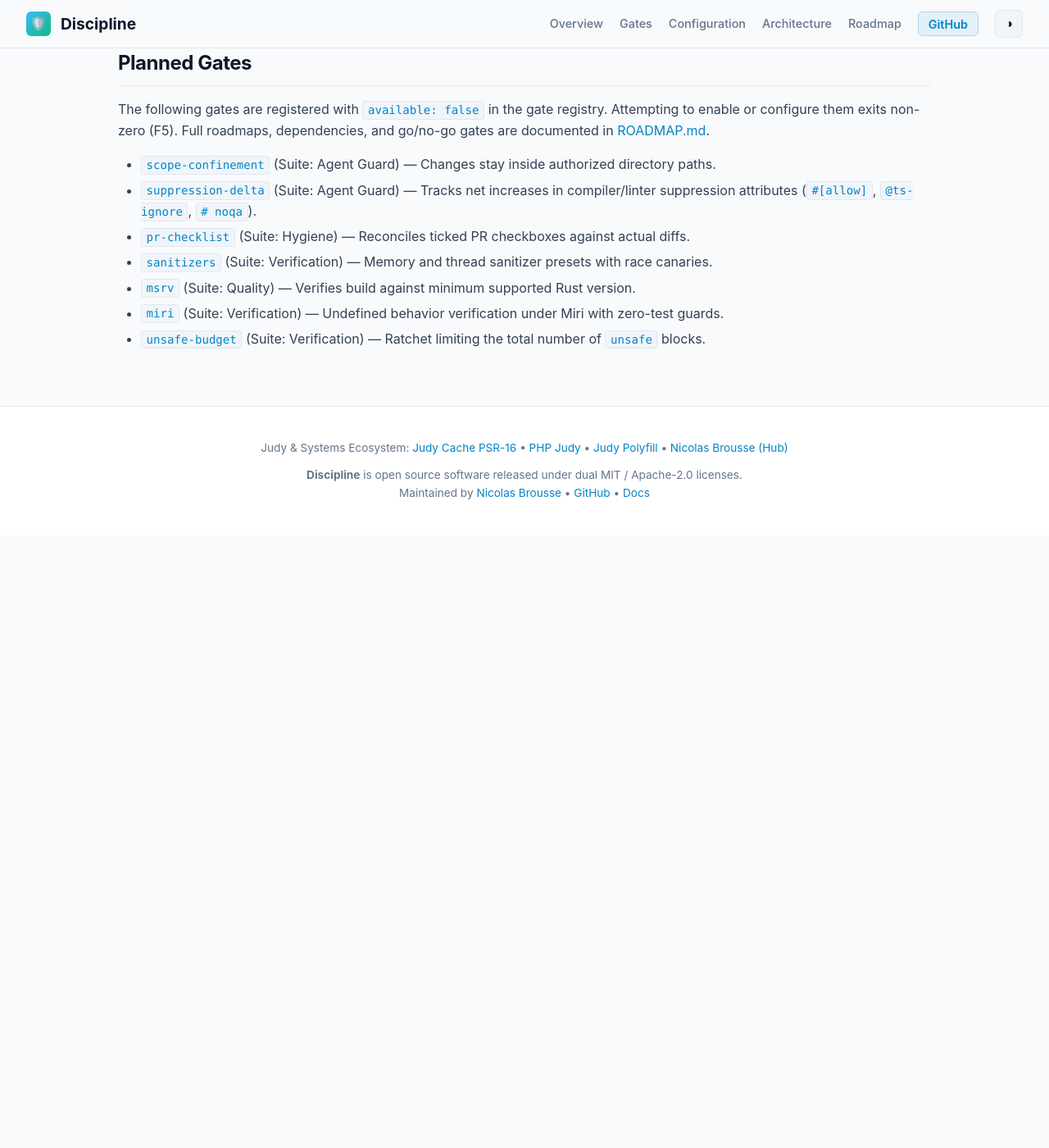
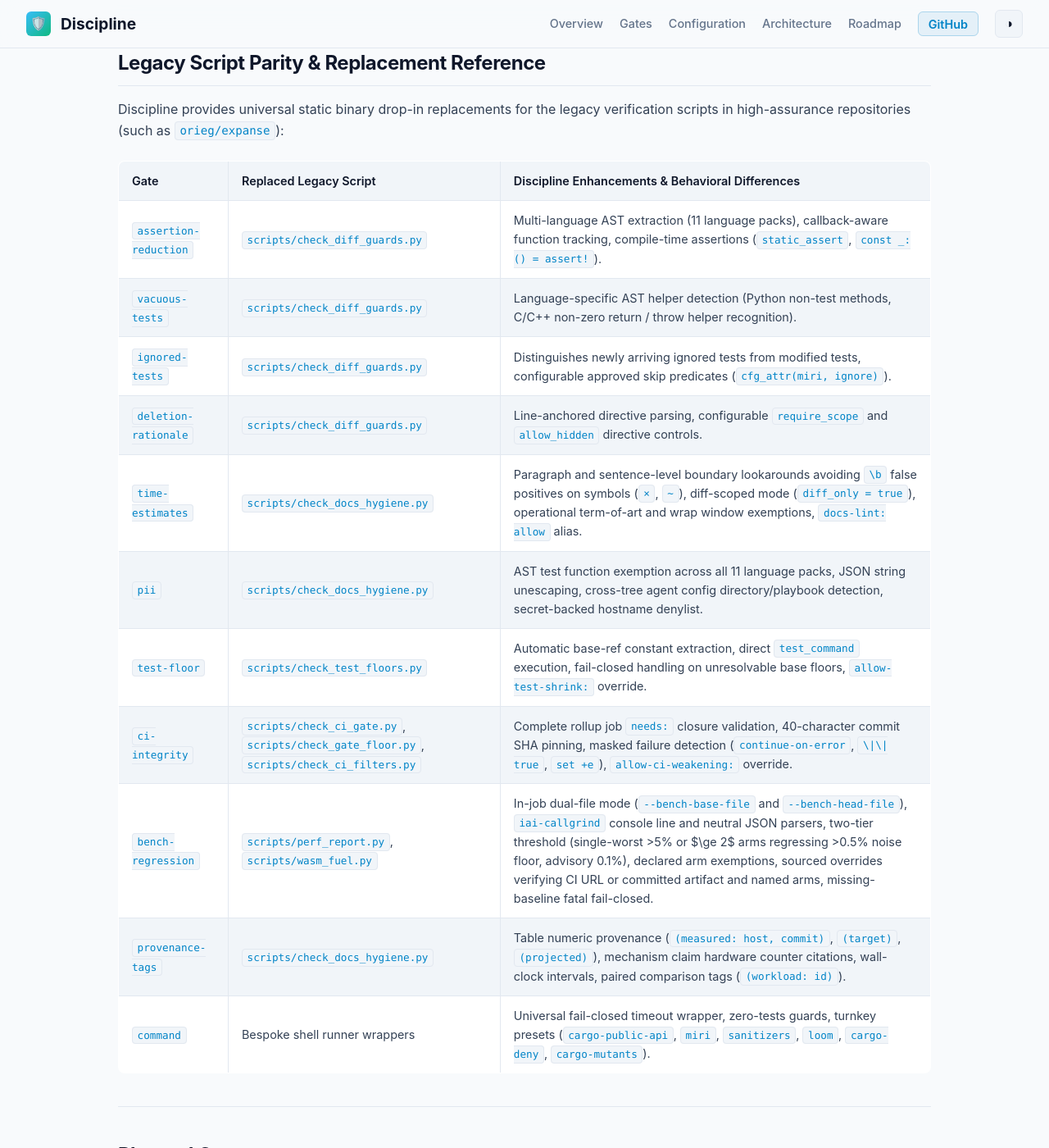
Before and after one commit to actions-marketplace-validations/orieg_discipline, a Jekyll site: the page built from docs/GATES.md, in a window 1280 px wide and 1400 px high, scrolled down 24585 px. Shown: the whole window at 82% size. Built offline with Jekyll 4.4.1, drawn with Linux system fonts in a browser that asks for light colours; before the commit the page ends 25238 px from its top, so only the background shows below that.

Commit message:
docs(parity): document legacy script replacements and update roadmap milestone statuses (#62)
Add Legacy Script Parity & Replacement Reference table to docs/GATES.md detailing each replaced legacy script and behavioral differences. Update Phase 4, 5, and 6 statuses in docs/ROADMAP.md.

no-issue: document parity script replacements and roadmap updates

```diff
--- a/docs/GATES.md
+++ b/docs/GATES.md
@@ -774,6 +774,26 @@ ratchet = true
 
 ---
 
+## Legacy Script Parity & Replacement Reference
+
+Discipline provides universal static binary drop-in replacements for the legacy verification scripts in high-assurance repositories (such as `orieg/expanse`):
+
+| Gate | Replaced Legacy Script | Discipline Enhancements & Behavioral Differences |
+|---|---|---|
+| `assertion-reduction` | `scripts/check_diff_guards.py` | Multi-language AST extraction (11 language packs), callback-aware function tracking, compile-time assertions (`static_assert`, `const _: () = assert!`). |
+| `vacuous-tests` | `scripts/check_diff_guards.py` | Language-specific AST helper detection (Python non-test methods, C/C++ non-zero return / throw helper recognition). |
+| `ignored-tests` | `scripts/check_diff_guards.py` | Distinguishes newly arriving ignored tests from modified tests, configurable approved skip predicates (`cfg_attr(miri, ignore)`). |
+| `deletion-rationale` | `scripts/check_diff_guards.py` | Line-anchored directive parsing, configurable `require_scope` and `allow_hidden` directive controls. |
+| `time-estimates` | `scripts/check_docs_hygiene.py` | Paragraph and sentence-level boundary lookarounds avoiding `\b` false positives on symbols (`×`, `~`), diff-scoped mode (`diff_only = true`), operational term-of-art and wrap window exemptions, `docs-lint: allow` alias. |
+| `pii` | `scripts/check_docs_hygiene.py` | AST test function exemption across all 11 language packs, JSON string unescaping, cross-tree agent config directory/playbook detection, secret-backed hostname denylist. |
+| `test-floor` | `scripts/check_test_floors.py` | Automatic base-ref constant extraction, direct `test_command` execution, fail-closed handling on unresolvable base floors, `allow-test-shrink:` override. |
+| `ci-integrity` | `scripts/check_ci_gate.py`, `scripts/check_gate_floor.py`, `scripts/check_ci_filters.py` | Complete rollup job `needs:` closure validation, 40-character commit SHA pinning, masked failure detection (`continue-on-error`, `\|\| true`, `set +e`), `allow-ci-weakening:` override. |
+| `bench-regression` | `scripts/perf_report.py`, `scripts/wasm_fuel.py` | In-job dual-file mode (`--bench-base-file` and `--bench-head-file`), `iai-callgrind` console line and neutral JSON parsers, two-tier threshold (single-worst >5% or $\ge 2$ arms regressing >0.5% noise floor, advisory 0.1%), declared arm exemptions, sourced overrides verifying CI URL or committed artifact and named arms, missing-baseline fatal fail-closed. |
+| `provenance-tags` | `scripts/check_docs_hygiene.py` | Table numeric provenance (`(measured: host, commit)`, `(target)`, `(projected)`), mechanism claim hardware counter citations, wall-clock intervals, paired comparison tags (`(workload: id)`). |
+| `command` | Bespoke shell runner wrappers | Universal fail-closed timeout wrapper, zero-tests guards, turnkey presets (`cargo-public-api`, `miri`, `sanitizers`, `loom`, `cargo-deny`, `cargo-mutants`). |
+
+---
+
 ## Planned Gates
 
 The following gates are registered with `available: false` in the gate registry. Attempting to enable or configure them exits non-zero (F5). Full roadmaps, dependencies, and go/no-go gates are documented in [ROADMAP.md](ROADMAP.md).
```
Also changed, not shown: docs/ROADMAP.md (+4 -5 lines).
